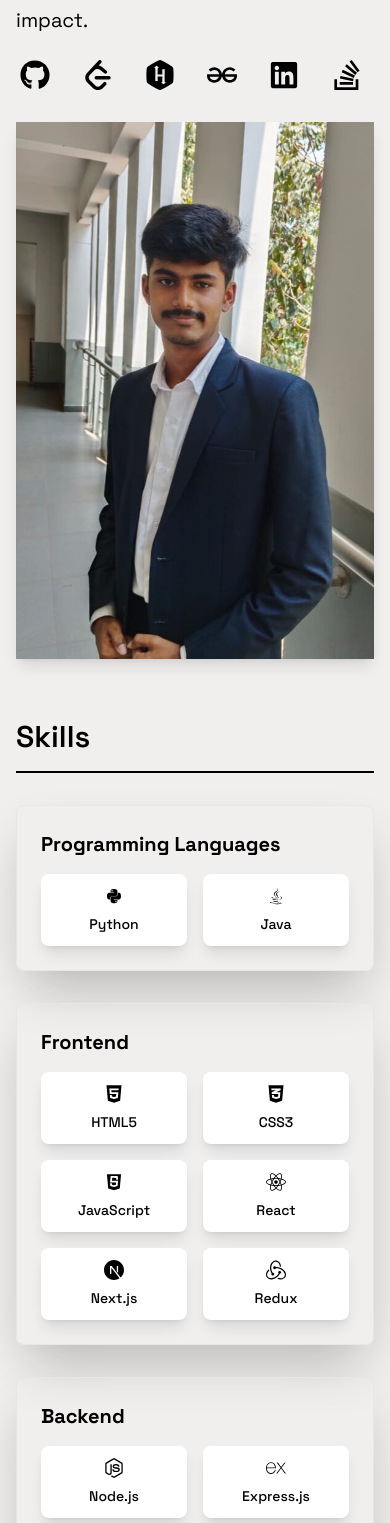
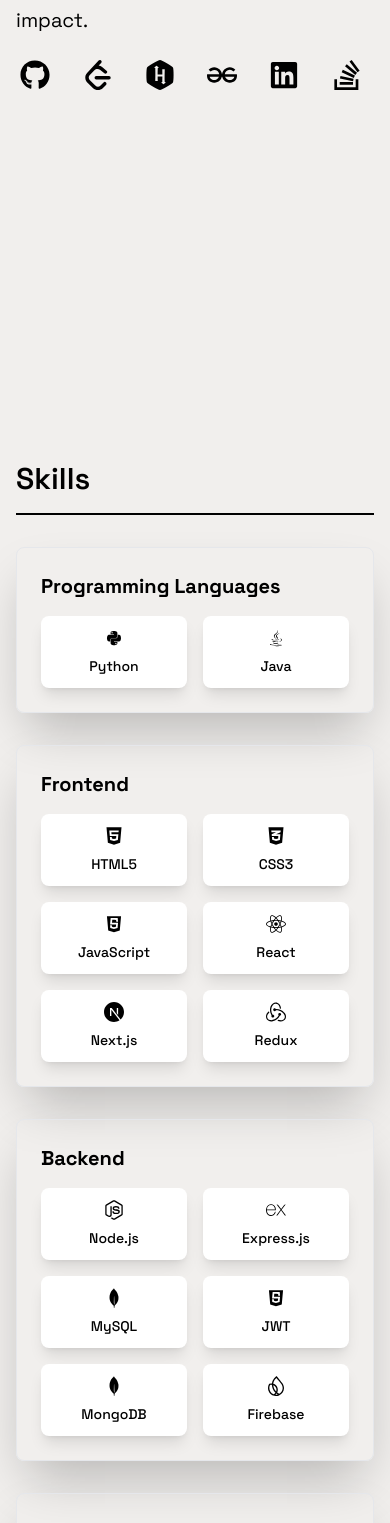
Before and after one commit to Mounieshh/portfolio-mouniesh, a Next.js app: page / in a window 390 px wide. Shown: the part 1001-2524 px from the top of the page. Built offline with nearby package versions, Linux system fonts and the light colour scheme.

Commit message:
about : skills

```diff
--- a/components/about.jsx
+++ b/components/about.jsx
@@ -140,7 +140,7 @@ const AboutPage = () => {
               </div>
             </div>
 
-            <div className="w-full md:w-1/2 md:flex md:justify-end">
+            <div className="hidden sm:hidden md:w-1/2 md:flex md:justify-end">
               <div className="relative w-full aspect-[2/3] h-auto overflow-hidden shadow-lg md:h-[70vh] md:w-[30vw]">
                 <Image
                   src="/project/port.jpg"
--- a/components/hero.jsx
+++ b/components/hero.jsx
@@ -9,7 +9,7 @@ const Hero = () => {
       {/* Main Container: Two Halves */}
       <div className="flex flex-col md:flex-row lg:flex-row items-center justify-between gap-8">
         {/* Left Half: Profile Image (Centered on sm, Centered on md/lg) */}
-        <div className="w-full md:w-1/2 lg:w-1/2 flex justify-center md:items-center lg:items-center">
+        <div className="w-full md:hidden lg:hidden flex justify-center md:items-center lg:items-center">
           <Link href="/">
             <Image
               src="/port.jpg"
--- a/components/skills.jsx
+++ b/components/skills.jsx
@@ -93,7 +93,7 @@ const SkillCard = memo(({ skill }) => (
 
 const SkillsPage = () => {
   return (
-    <div className="min-h-screen py-12 px-4 font-space-grotesk">
+    <div className="min-h-screen px-4 font-space-grotesk">
       <div className="border-b-2 border-black text-3xl font-semibold pb-4 mb-8">
         <h1>Skills</h1>
       </div>
```
